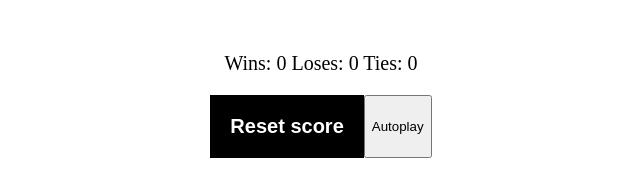
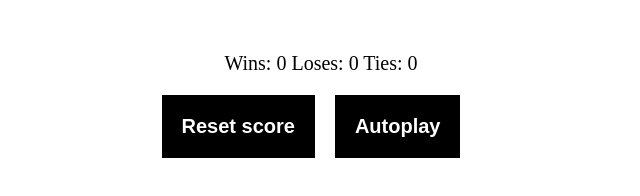
Before and after one commit to HAREESHRAVI/RockPaperScissors-game, a plain HTML site: page index.html in a window 1280 px wide. Shown: the part 334-530 px from the top of the page, without its empty margins (319-959 px from the left). Drawn offline with Linux system fonts and the light colour scheme.

Commit message:
Updated styles.css
added styles for autoplay button

```diff
--- a/styles.css
+++ b/styles.css
@@ -27,7 +27,7 @@ body {
   text-align: center;
   font-size: 20px;
 }
-.reset_button-style {
+.reset_button-style,.autoplay-button {
   border: none;
   background-color: black;
   color: white;
@@ -35,8 +35,9 @@ body {
   font-size: 20px;
   padding: 20px;
   cursor: pointer;
+  margin-right:20px;
 }
-.reset_button-style:hover {
+.reset_button-style:hover,.autoplay-button:hover {
   border: 3px solid black;
   background-color: white;
   font-size: 20px;
@@ -45,7 +46,8 @@ body {
 }
 
 .button-holder,
-.align-reset_button {
+.align-reset_button,
+.autoplay-button{
   display: flex;
   justify-content: center;
   text-align: center;
```
